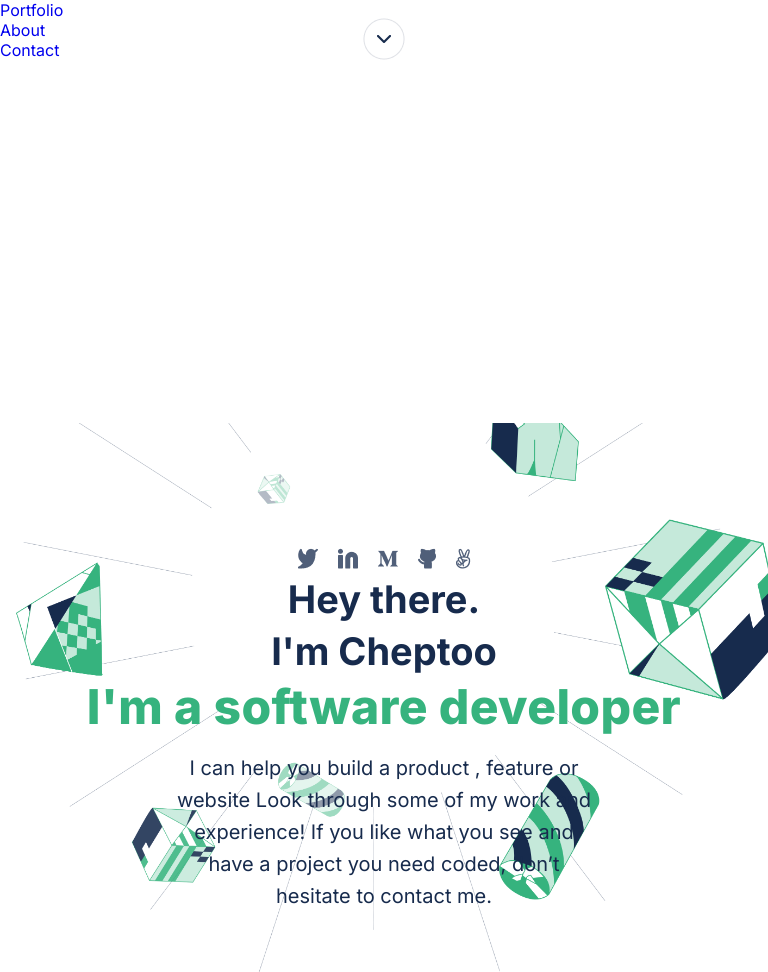
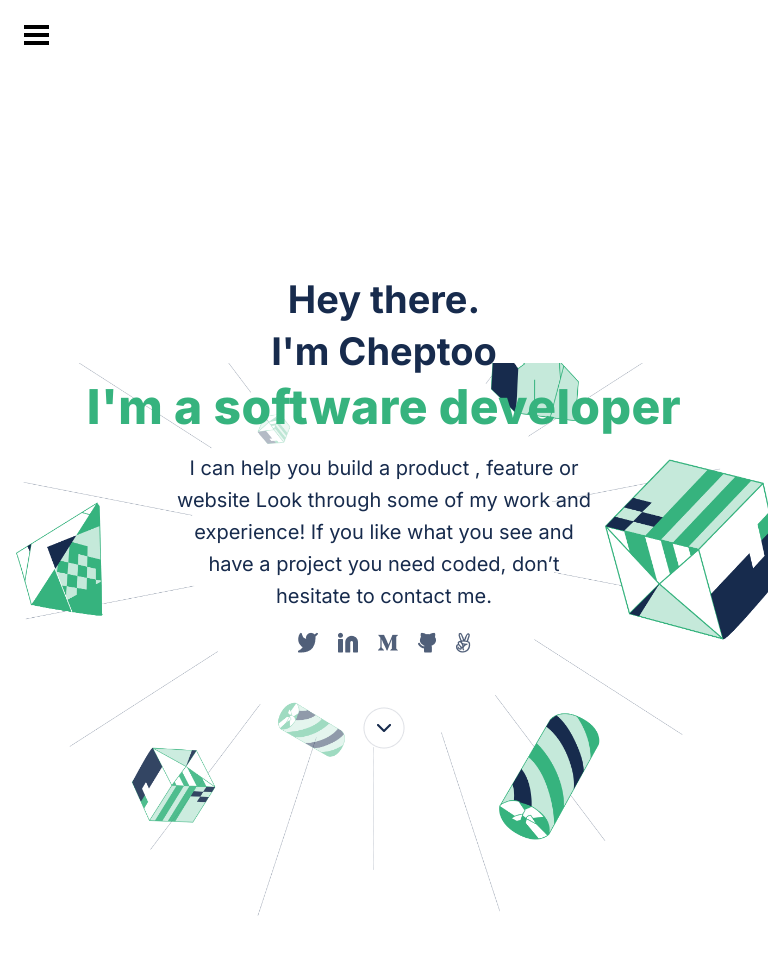
Before and after one commit to Cheptoo21/Portfolio-setup-and-mobile-first, a website: page index.html in a window 768 px wide. Shown: the top 972 px of the page. Drawn offline with Linux system fonts and the light colour scheme.

Commit message:
Modify mobile menu styling

```diff
--- a/style.css
+++ b/style.css
@@ -12,6 +12,11 @@ body {
 
 a {
   text-decoration: none;
+  color: gray;
+}
+
+li {
+  list-style: none;
 }
 
 button {
@@ -31,23 +36,50 @@ button:active {
   background-color: #008552;
 }
 
-/* Toolbar */
-
-.toolbar {
-  display: flex;
-  justify-content: end;
-  align-items: center;
-  width: 100%;
-  height: 44px;
-}
-
 .toolbar button {
   border: none;
   background: none;
 }
 
-.toolbar ul {
+/* Toolbar */
+
+.navbar {
+  display: flex;
+  justify-content: space-between;
+  align-items: center;
+  min-height: 70px;
+  padding: 0 24px;
+}
+
+.navbar_menu {
+  display: flex;
+  justify-content: space-between;
+  gap: 45px;
+  align-items: center;
+}
+
+.navbar_menu_link {
+  transition: 0.5s ease;
+}
+
+.navbar_menu_link:hover {
+  color: #344563;
+}
+
+.hamburger {
   display: none;
+  cursor: pointer;
+}
+
+.stroke {
+  display: block;
+  width: 25px;
+  justify-content: space-between;
+  height: 4px;
+  margin: 4px auto;
+  background-color: black;
+  -webkit-transition: all 0.5s ease-in-out;
+  transition: all 0.5s ease-in-out;
 }
 
 .headline {
@@ -96,7 +128,6 @@ button:active {
   justify-content: center;
   list-style: none;
   gap: 20px;
-  padding-bottom: 10px;
 }
 
 .action {
@@ -333,38 +364,71 @@ button:active {
 }
 
 @media screen and (min-width: 375px) and (max-width: 768px) {
-  .socialIcons {
+  /* .socialIcons {
     margin: 15px 0;
     margin-top: -50%;
     margin-bottom: -80%;
+  } */
+
+  .hamburger {
+    display: block;
+  }
+
+  .hamburger.active .stroke:nth-child(2) {
+    opacity: 0;
+  }
+
+  .hamburger.active .stroke:nth-child(3) {
+    transform: translateY(-8) rotate(-45deg);
+  }
+
+  .hamburger.active .stroke:nth-child(1) {
+    transform: translateY(8) rotate(45deg);
+  }
+
+  .navbar_menu {
+    position: fixed;
+    left: -100%;
+    top: 70px;
+    flex-direction: column;
+    text-align: center;
+    width: 100%;
+    gap: 0;
+    transition: 0.3s ease;
+    background-color: black;
+  }
+
+  .navbar_menu_item {
+    margin: 16px 0;
+  }
+
+  .navbar_menu.active {
+    left: 0;
   }
 }
 
 @media screen and (min-width: 768px) {
   /* TOOLBAR */
-  .toolbar {
+  .navbar {
     justify-content: center;
     position: absolute;
     z-index: -1;
   }
 
-  .toolbar button {
-    display: none;
-  }
-
-  .toolbar ul {
+  .navbar ul {
     width: 15%;
     list-style: none;
     display: flex;
     justify-content: space-between;
   }
 
-  .toolbar ul li a {
+  .navbar ul li a {
     color: #344563;
     justify-content: space-between;
     padding: 10px 12px;
     font-style: normal;
-    font-weight: 600;
+    font-family: "Inter", sans-serif;
+    font-weight: 700;
     font-size: 15px;
     line-height: 20px;
   }
```
